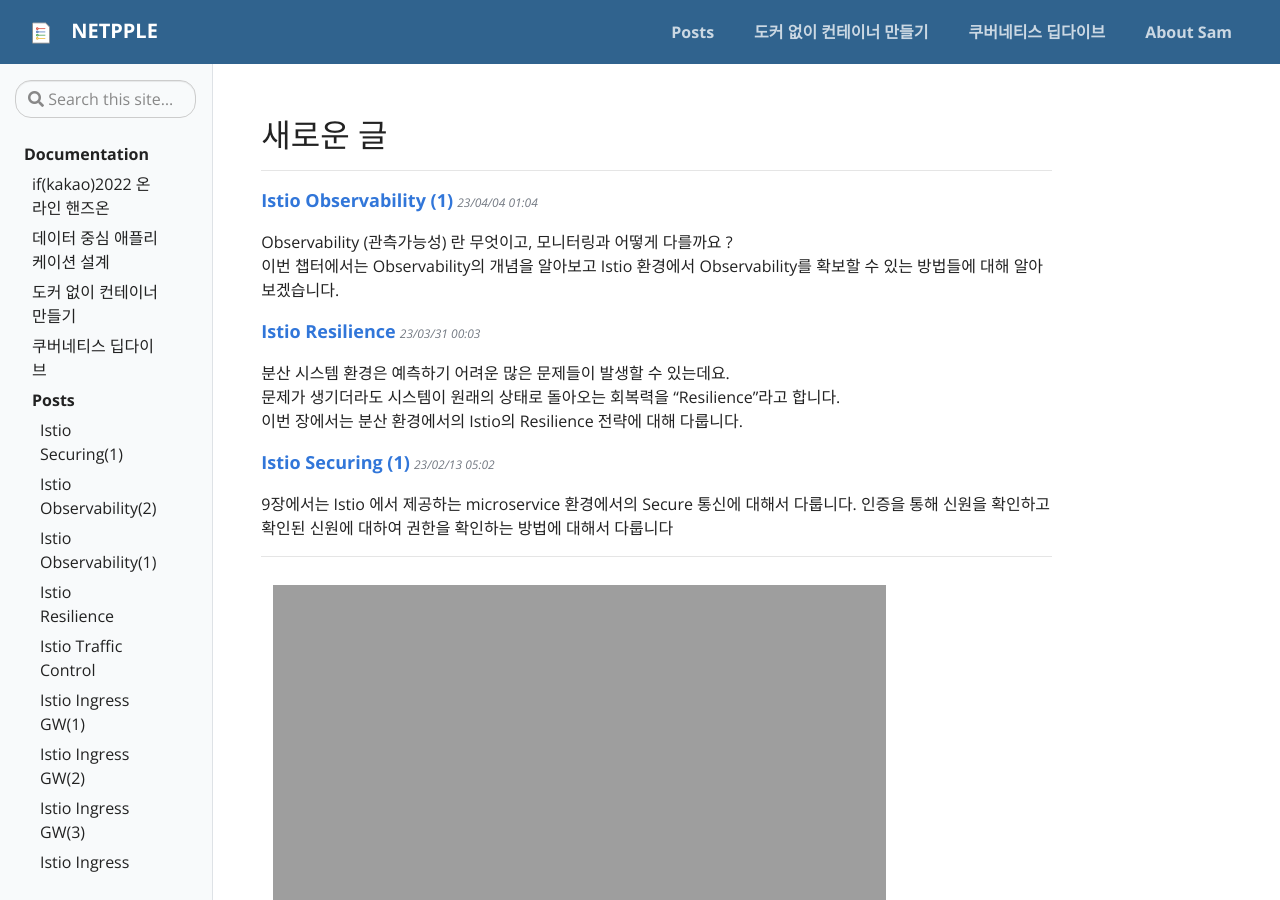
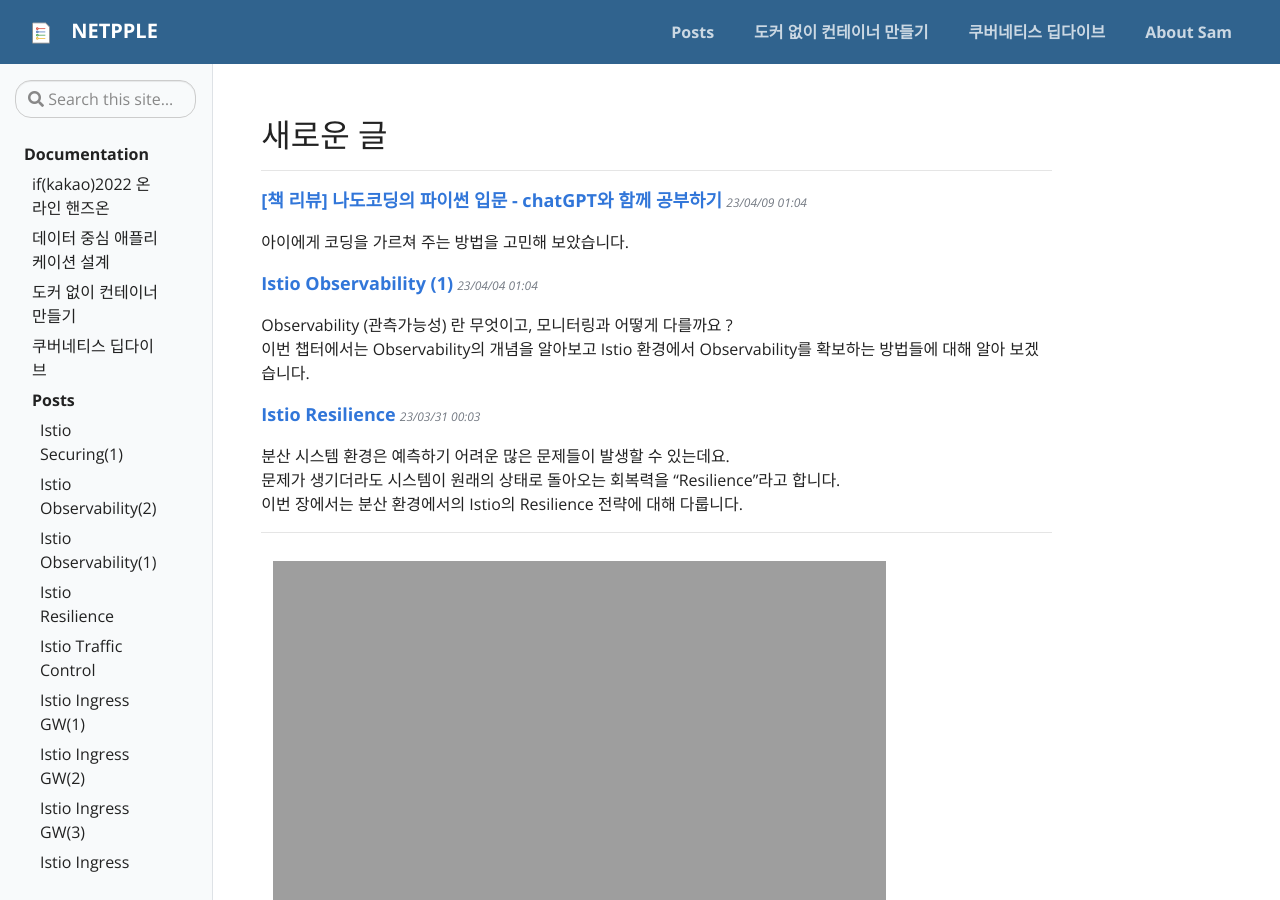
Before and after one commit to netpple/netpple.github.io, a Jekyll site: the page built from pages/index.md, in a window 1280 px wide and 900 px high. Built offline with Jekyll 4.4.1, drawn with Linux system fonts in a browser that asks for light colours; some of the changed lines change nothing that is shown.

Commit message:
책 리뷰 추가

````diff
--- a/_posts/2023-01-24-Istio-ch7-observability.md
+++ b/_posts/2023-01-24-Istio-ch7-observability.md
@@ -10,7 +10,7 @@
   rightpanel: false
 ---
 Observability (관측가능성) 란 무엇이고, 모니터링과 어떻게 다를까요 ?
-이번 챕터에서는 Observability의 개념을 알아보고 Istio 환경에서 Observability를 확보할 수 있는 방법들에 대해 알아 보겠습니다.
+이번 챕터에서는 Observability의 개념을 알아보고 Istio 환경에서 Observability를 확보하는 방법들에 대해 알아 보겠습니다.
 
 <!--more-->
 
@@ -448,20 +448,33 @@
 ```
 
 (참고) [13.13.1](https://artifacthub.io/packages/helm/prometheus-community/kube-prometheus-stack/13.13.1)  *(k8s 1.25.1)
-prom-kube-prometheus-stack-admission-patch-*  Job 실행에러 발생 ⇒ disable*
-
+(방법1) prom-kube-prometheus-stack-admission-patch-*  Job 실행에러 발생 ⇒ disable*
 ```yaml
 # vi ch7/prom-values.yaml
 ..
 admissionWebhooks:
   ..
-  enabled: false
+  patch:
+    enabled: false
 ```
 
 * admissionWebhook 은 promQL 등 crd 명세 제출시 validation 을 수행함
 
-(참고) 삭제
+(방법2) kube-webhook-certgen 교체
+(참고) https://github.com/kubernetes/ingress-nginx/issues/7418
+```yaml
+# vi ch7/prom-values.yaml
+..
+admissionWebhooks:
+  ..
+  patch:
+    enabled: true
+    image:
+      repository: rpkatz/kube-webhook-certgen
+      tag: v1.5.2
+```
 
+(참고) prometheus 삭제
 ```bash
 helm uninstall prom
 
@@ -821,26 +834,27 @@
         ```bash
         istioctl verify-install  -f ch7/metrics/istio-operator-new-dimensions.yaml
 
-        *✔ ClusterRole: istiod-istio-system.istio-system checked successfully
+        ✔ ClusterRole: istiod-istio-system.istio-system checked successfully
         ✔ ClusterRole: istio-reader-istio-system.istio-system checked successfully
         ✔ ClusterRoleBinding: istio-reader-istio-system.istio-system checked successfully
         ✔ ClusterRoleBinding: istiod-istio-system.istio-system checked successfully
         ✔ ServiceAccount: istio-reader-service-account.istio-system checked successfully
-        ...*
+        ...
         ```
 
-    - `~~uninstall`  *설치를 되돌립니다~~  ⇒  **envoyfilter를 비롯해서  control-plane 주요설정들을 모두 삭제**하므로  **절대로**하면 안됨. 말 그대로 istio 를 삭제함*
+    - 주의) `istioctl uninstall` ⇒ "istio 삭제". istio 컴포넌트, envoyfilter, control-plane 주요설정 등 "모두 삭제"함
 
-        > ***Uninstall Istio from a cluster***
+        > **Uninstall Istio from a cluster**
         >
         >
         > ![스크린샷 2023-01-23 오후 1.48.11.png](/assets/img/Istio-ch7-observability%20e786c38007504d889cf4e5e92dcd6e32/%25E1%2584%2589%25E1%2585%25B3%25E1%2584%258F%25E1%2585%25B3%25E1%2584%2585%25E1%2585%25B5%25E1%2586%25AB%25E1%2584%2589%25E1%2585%25A3%25E1%2586%25BA_2023-01-23_%25E1%2584%258B%25E1%2585%25A9%25E1%2584%2592%25E1%2585%25AE_1.48.11.png)
         >
 
         ```bash
-        ~~istioctl uninstall -f ch7/metrics/istio-operator-new-dimensions.yaml~~
+        ## 기대하기로는 yaml 명세의 설정만 삭제되기를 희망했지만, istio 전체가 삭제됨
+        # istioctl uninstall -f ch7/metrics/istio-operator-new-dimensions.yaml
 
-        *Removed ClusterRole::istiod-clusterrole-istio-system.
+        Removed ClusterRole::istiod-clusterrole-istio-system.
         Removed ClusterRole::istiod-gateway-controller-istio-system.
         Removed ClusterRoleBinding::istiod-clusterrole-istio-system.
         Removed ClusterRoleBinding::istiod-gateway-controller-istio-system.
@@ -874,13 +888,13 @@
  -n istio-system -o yaml
 
 ..
-*metrics:
+metrics:
 - dimensions:
     source_mesh_id: node.metadata['MESH_ID']
     upstream_proxy_version: upstream_peer.istio_version
   name: requests_total
   tags_to_remove:
-  - request_protocol*
+  - request_protocol
 ..
 
 ## envoyfilter "stats-filter-{stat-postfix}"도 업데이트 되었습니다
@@ -888,9 +902,9 @@
  -n istio-system -o yaml
 
 ..
-*value: |
+value: |
   {"metrics":[{"dimensions":{"source_mesh_id":"node.metadata['MESH_ID']","upstream_proxy_version":"upstream_peer.istio_version"},"name":"requests_total","tags_to_remove":["request_protocol"]}]}
-..*
+..
 ```
 
 “*Let’s Istio’s proxy know about it (New dimension)”*
@@ -928,7 +942,7 @@
 curl -H "Host: webapp.istioinaction.io" \
 http://localhost/api/catalog
 
-*[{"id":1,"color":"amber","department":"Eyewear","name":"Elinor Glasses","price":"282.00"},{"id":2,"color":"cyan","department":"Clothing","name":"Atlas Shirt","price":"127.00"},{"id":3,"color":"teal","department":"Clothing","name":"Small Metal Shoes","price":"232.00"},{"id":4,"color":"red","department":"Watches","name":"Red Dragon Watch","price":"232.00"}]*
+[{"id":1,"color":"amber","department":"Eyewear","name":"Elinor Glasses","price":"282.00"},{"id":2,"color":"cyan","department":"Clothing","name":"Atlas Shirt","price":"127.00"},{"id":3,"color":"teal","department":"Clothing","name":"Small Metal Shoes","price":"232.00"},{"id":4,"color":"red","department":"Watches","name":"Red Dragon Watch","price":"232.00"}]
 ```
 
 ```bash
--- /dev/null
+++ b/_posts/2023-04-09-python-for-beginner-with-nadocoding.md
@@ -0,0 +1,85 @@
+---
+title: '[책 리뷰] 나도코딩의 파이썬 입문 - chatGPT와 함께 공부하기'
+version: v1.0
+description: chatGPT와 구글코랩을 활용한 파이썬 공부 방법 소개
+date: 2023-04-09 10:00:00 +09:00
+categories: network
+badges:
+- type: info
+  tag: 교육
+  rightpanel: true
+---
+아이에게 코딩을 가르쳐 주는 방법을 고민해 보았습니다.
+
+<!--more-->
+![KakaoTalk_Image_2023-04-09-19-44-40_004.jpeg](/assets/img/python-for-beginner-with-nadocoding/KakaoTalk_Image_2023-04-09-19-44-40_004.jpeg)
+
+### 누구를 위한 책인가?
+
+파이썬 입문자, “초초보”를 위한 책입니다.
+
+### 리뷰에 참여하게 된 동기는?
+
+중학생 딸에게 코딩을 가르쳐 주기 위한 입문서를 고르던 참이었요.
+
+따님은 코딩을 한번도 해본적이 없어서 어떻게 재미와 이해 둘 다 만족시켜 줄 지 고민이었습니다.
+
+그러던 차에 길벗 출판사의 리뷰어 모집 공고를 보게 되었고, 리뷰어로 참여하면 더 열심이 잘 살펴보게 될 것 같아서 참여하였습니다
+
+### 파이썬 입문서를 고른 이유는 ?
+
+파이썬이 C나 자바 등에 비해서 배우기 쉽고,  웹 개발이나 머신러닝 개발 등 다양하게 해 볼 수 있어서 선택하였습니다.
+
+### 교재 선택 기준
+
+당연한 얘기이지만 “기본기”(basic)와 프로그래밍의 “재미”를 전달할 수 있는 책이었으면 했구요. 여기에 한가지 더 하여 풍부한 “비유”를 제공하는 책이었으면 하였습니다. 새로운 내용을 익힐 때는 본인이 알고있는 지식과 연결이 돼야 보다 쉽게 이해하고 오래 기억할 수 있기 때문입니다.
+
+### 이 책의 장점
+
+- 저자의 “비유”나 “예시”가 좋습니다 .
+파이썬 문법을 다루다 보니 자칫 딱딱해 질 수가 있는데  개념을 우리가 실생활에서 접할 수 있는 내용들이나 한번쯤 경험해 보았을 상황에 대한 비유를 풍부히 들어주어서 보다 쉽게 이해가 되고 기억하기도 좋은 것 같습니다.
+
+*❊ 딸아이가 좋아할 만한 붕어빵 예시*
+
+    ![KakaoTalk_Image_2023-04-09-19-44-40_002.jpeg](/assets/img/python-for-beginner-with-nadocoding/KakaoTalk_Image_2023-04-09-19-44-40_002.jpeg)
+
+    추가 예시)
+    shuffle - 음악재생
+    조건문 - 전화 ARS
+    반복문 - 학생 번호순으로 읽기
+
+- 단락 간의 연결과 전개가 매끄럽습니다.
+단순 지식의 나열식으로 하는 갑툭튀 전개는 이해도 어렵고 머릿속에 잘 안들어 오는데요.  이 책은 문제를 제기하고 해결해 나가는 방식이나 바닥부터 부족한 것들을 채워서 완성해 나가는 방식으로 전개하고 있어서 읽고 난 뒤에 퍼즐이 맞춰진 것 처럼 전체적인 내용이 머릿속에 잘 그려집니다
+
+*❊클래스 - 게임 완성하기 (스타크래프트 추억이 떠올랐던 ..)*
+
+    ![KakaoTalk_Image_2023-04-09-19-44-40_001.jpeg](/assets/img/python-for-beginner-with-nadocoding/KakaoTalk_Image_2023-04-09-19-44-40_001.jpeg)
+
+    추가 예시)
+    함수 - 은행계좌 개설하기
+
+- 입문자에게 필요한 내용으로 잘 구성되어 있습니다.
+새로운 프로그래밍 언어를 배울 때 기본이 되는 “자료형/변수/자료구조/제어문”과 재사용과 확장성을 위한 “함수, 클래스, 패키지” 그리고 “예외처리”까지  다루고 있습니다. 입문자들도 보름 ~ 한달 정도 투자하면 볼 수 있을 정도의 분량이고  파이썬 코딩에 흥미와 자신감을 가질 수 있을 것 같습니다.
+
+*❊ 책과 관련된 유튜브와 스터디도 잘 돼 있어 더 좋은것 같습니다*
+
+    ![KakaoTalk_Photo_2023-04-09-19-50-40.jpeg](/assets/img/python-for-beginner-with-nadocoding/KakaoTalk_Photo_2023-04-09-19-50-40.jpeg)
+
+
+ㅇ
+
+### 리뷰를 마치며 … 실습 환경 추천 합니다 !
+
+저는 코랩과 chatGPT를 활용하였습니다.
+
+제가 없더라도 따님이 혼자서 뭔가 해볼 수 있는 환경을 제공해 주고 싶었기 때문인데요
+
+이제 입문하는 마당인만큼 언제든 쉽게 접근할 수 있는 실습환경을 제공해주고 싶었고, 제가 없을 때는 저 대신에 물어보고 페어코딩 할 수 있는 친구가 있었으면 하였습니다.
+
+*❊ (왼쪽) 구글 코랩, (오른쪽) chatGPT) ~ 구글 코랩과 chatGPT는 어디서나 쉽게 검색할 수 있어요*
+
+![스크린샷 2023-04-08 오전 6.29.14.png](/assets/img/python-for-beginner-with-nadocoding/%25E1%2584%2589%25E1%2585%25B3%25E1%2584%258F%25E1%2585%25B3%25E1%2584%2585%25E1%2585%25B5%25E1%2586%25AB%25E1%2584%2589%25E1%2585%25A3%25E1%2586%25BA_2023-04-08_%25E1%2584%258B%25E1%2585%25A9%25E1%2584%258C%25E1%2585%25A5%25E1%2586%25AB_6.29.14.png)
+
+*❊ chatGPT 와 페어코딩 하기*
+
+![스크린샷 2023-04-09 오전 10.58.51.png](/assets/img/python-for-beginner-with-nadocoding/%25E1%2584%2589%25E1%2585%25B3%25E1%2584%258F%25E1%2585%25B3%25E1%2584%2585%25E1%2585%25B5%25E1%2586%25AB%25E1%2584%2589%25E1%2585%25A3%25E1%2586%25BA_2023-04-09_%25E1%2584%258B%25E1%2585%25A9%25E1%2584%258C%25E1%2585%25A5%25E1%2586%25AB_10.58.51.png)
````
Also changed, not shown: assets/img/python-for-beginner-with-nadocoding/%E1%84%89%E1%85%B3%E1%84%8F%E1%85%B3%E1%84%85%E1%85%B5%E1%86%AB%E1%84%89%E1%85%A3%E1%86%BA_2023-04-08_%E1%84%8B%E1%85%A9%E1%84%8C%E1%85%A5%E1%86%AB_6.29.14.png (added), assets/img/python-for-beginner-with-nadocoding/%E1%84%89%E1%85%B3%E1%84%8F%E1%85%B3%E1%84%85%E1%85%B5%E1%86%AB%E1%84%89%E1%85%A3%E1%86%BA_2023-04-09_%E1%84%8B%E1%85%A9%E1%84%8C%E1%85%A5%E1%86%AB_10.58.51.png (added), assets/img/python-for-beginner-with-nadocoding/KakaoTalk_Image_2023-04-09-19-44-40_001.jpeg (added), assets/img/python-for-beginner-with-nadocoding/KakaoTalk_Image_2023-04-09-19-44-40_002.jpeg (added), assets/img/python-for-beginner-with-nadocoding/KakaoTalk_Image_2023-04-09-19-44-40_004.jpeg (added), assets/img/python-for-beginner-with-nadocoding/KakaoTalk_Photo_2023-04-09-19-50-40.jpeg (added).
